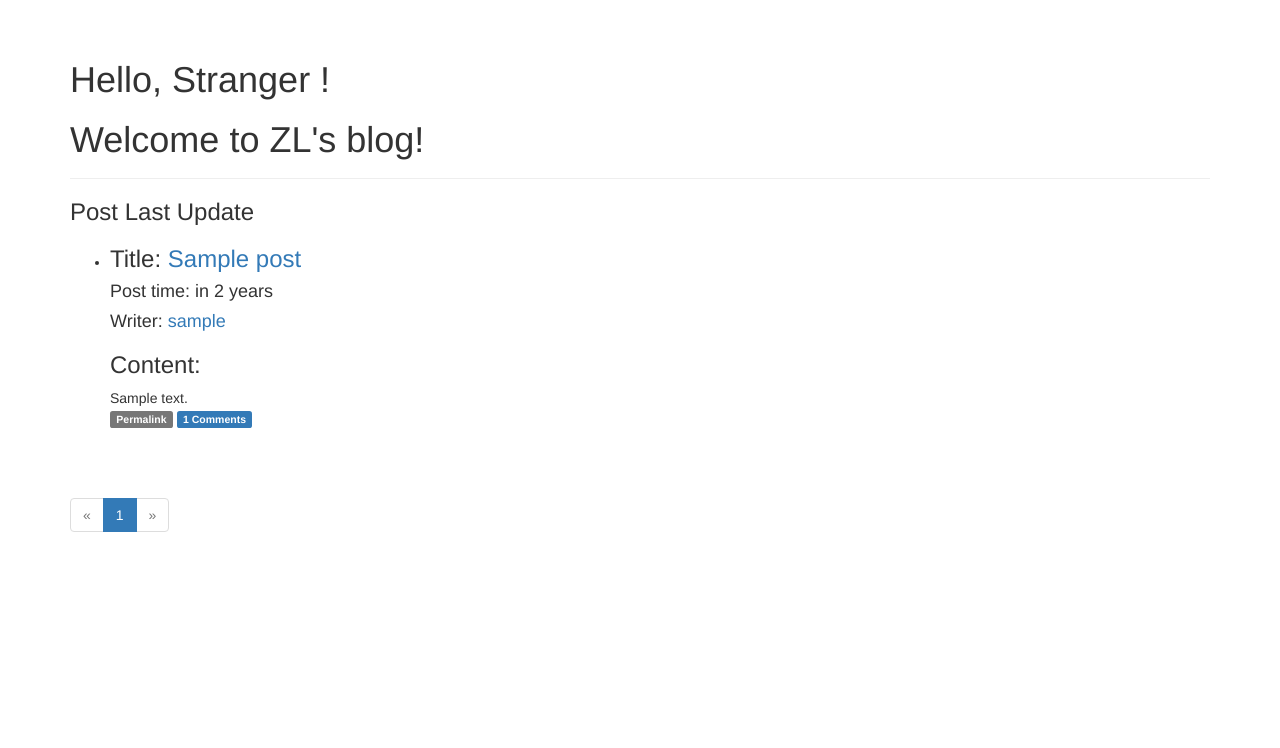
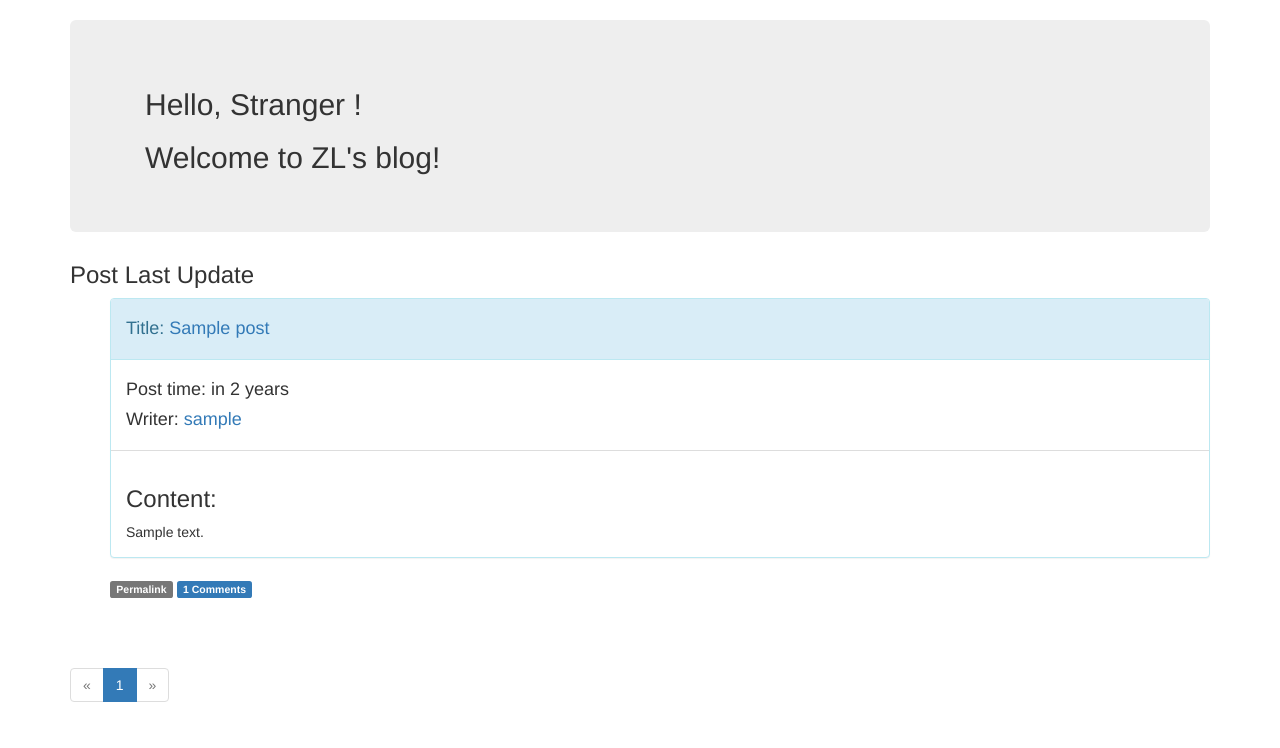
Before and after one commit to piaoliangkb/Flaskblog, a Flask app: page / in a window 1280 px wide. Shown: the part 52-800 px from the top of the page. Run offline with Flask 2, Linux system fonts and the light colour scheme; tables that the repository leaves empty hold one stand-in row (values such as "Sample post"); some libraries are stand-ins or nearby versions.

Commit message:
Make web pages more beautiful.

```diff
--- a/app/templates/_posts.html
+++ b/app/templates/_posts.html
@@ -1,18 +1,69 @@
+{#<ul class="posts">#}
+{#    {% for post in posts %}#}
+{#    <li class="post">#}
+{#        <div class="post-title">#}
+{#            <h3>Title: <a href="{{ url_for('.post', id=post.id) }}">{{ post.title }} </a></h3>#}
+{#        </div>#}
+{#        <div class="post-content">#}
+{#            <div class="post-date"><h4>Post time: {{ moment(post.timestamp).fromNow() }}</h4></div>#}
+{#            <div class="post-author"><h4>Writer: <a href="{{ url_for('.user', username=post.author.username) }}">{{ post.author.username }}</a></h4></div>#}
+{#            <div class="post-body"><h3>Content:</h3>#}
+{#                {% if post.body_html %}#}
+{#                {{ post.body_html | safe }}#}
+{#                {% else %}#}
+{#                {{ post.body }}#}
+{#                {% endif %}#}
+{#            </div>#}
+{#            <div class="post-footer">#}
+{#                <a href="{{ url_for('.post', id=post.id)}}">#}
+{#                    <span class="label label-default">Permalink</span>#}
+{#                    {% if current_user == post.author %}#}
+{#                    <a href="{{ url_for('.edit', id=post.id) }}">#}
+{#                        <span class="label label-primary">Edit</span>#}
+{#                    </a>#}
+{#                    {% elif current_user.is_administrator() %}#}
+{#                    <a href="{{ url_for('.edit', id=post.id) }}">#}
+{#                        <span class="label label-danger">Edit [Admin]</span>#}
+{#                    </a>#}
+{#                    {% endif %}#}
+{#                    {% if current_user.is_administrator() %}#}
+{#                    <a href="{{ url_for('.delete_post', id=post.id) }}">#}
+{#                        <span class="label label-danger">Delete</span>#}
+{#                    </a>#}
+{#                    {% endif %}#}
+{#                    <a href="{{ url_for('.post', id=post.id) }}#comments">#}
+{#                    <span class="label label-primary">{{ post.comments.count() }} Comments</span>#}
+{#                    </a>#}
+{#                </a>#}
+{#            </div><br>#}
+{#        </div>#}
+{#    </li>#}
+{#    {% endfor %}#}
+{#</ul>#}
+
+
 <ul class="posts">
     {% for post in posts %}
-    <li class="post">
-        <div class="post-title">
-            <h3>Title: <a href="{{ url_for('.post', id=post.id) }}">{{ post.title }} </a></h3>
+    <div class="post">
+        <div class="panel panel-info">
+            <div class="panel-heading">
+                <div class="panel-title">
+                    <h4>Title: <a href="{{ url_for('.post', id=post.id) }}">{{ post.title }} </a></h4>
                 </div>
-        <div class="post-content">
-            <div class="post-date"><h4>Post time: {{ moment(post.timestamp).fromNow() }}</h4></div>
-            <div class="post-author"><h4>Writer: <a href="{{ url_for('.user', username=post.author.username) }}">{{ post.author.username }}</a></h4></div>
-            <div class="post-body"><h3>Content:</h3>
+            </div>
+            <ul class="list-group">
+                <li class="list-group-item">
+                    <h4>Post time: {{ moment(post.timestamp).fromNow() }}</h4>
+                    <h4>Writer: <a href="{{ url_for('.user', username=post.author.username) }}">{{ post.author.username }}</a></h4>
+                </li>
+            </ul>
+            <div class="panel-body"><h3>Content:</h3>
                 {% if post.body_html %}
                 {{ post.body_html | safe }}
                 {% else %}
                 {{ post.body }}
                 {% endif %}
+            </div>
         </div>
     <div class="post-footer">
         <a href="{{ url_for('.post', id=post.id)}}">
@@ -37,6 +88,5 @@
         </a>
     </div><br>
     </div>
-    </li>
     {% endfor %}
 </ul>
--- a/app/templates/index.html
+++ b/app/templates/index.html
@@ -7,43 +7,21 @@
 {% endblock %}
 
 {% block page_content %}
-<div class="page-header">
-    <h1>Hello,
+<div class="jumbotron">
+    <div class="container">
+    <h2>Hello,
         {% if current_user.is_authenticated %}
         {{ current_user.username }}
         {% else %}
         Stranger
         {% endif %}!
-    </h1>
-    <h1>Welcome to ZL's blog!</h1>
+    </h2>
+    <h2>Welcome to ZL's blog!</h2>
+    </div>
 </div>
 <div>
     {% if current_user.can(4) %}
     {{ wtf.quick_form(form) }}
-{#        <div class="form-group required">#}
-{#        {{ form.title(id="title", class="form-control", placeholder=form.title.label.text) }}#}
-{#        </div>#}
-{#         <div class="form-group">#}
-{#             <div class="row">#}
-{#                 <div class="col-md-6">#}
-{#                     {{ form.body(only_input=True, class="input-markdown", placeholder=form.body.label.text) }}#}
-{#                 </div>#}
-{#                 <div class="col-md-6">#}
-{#                    {{ form.body(only_preview=True) }}#}
-{#                 </div>#}
-{#             </div>#}
-{#        </div>#}
-{#        <div class="form-group">#}
-{#             {{ form.submit(class="btn btn-default") }}#}
-{#         </div>#}
-{#        <div>#}
-{#        <form method="post" action="">#}
-{#        {{ form.csrf_token }}#}
-{#        {{ form.title(id="title", class="form-control", placeholder=form.title.label.text) }}#}
-{#        {{ form.body(class="ckeditor") }}#}
-{#        <button type="submit" class="btn btn-success">Submie</button>#}
-{#        </form>#}
-{#        </div>#}
     {% endif %}
 </div>
 <h3>Post Last Update</h3>
--- a/app/templates/post.html
+++ b/app/templates/post.html
@@ -7,7 +7,7 @@
 {% block page_content %}
 <h2 id="article">Posts</h2>
 {% include '_posts.html' %}
-<h4 id="comments">Comments</h4>
+<h2 id="comments">Comments</h2>
 {% if current_user.can(Permission.COMMENT) %}
 <div class="comment-form">
     {{ wtf.quick_form(form) }}
--- a/app/templates/posts_list.html
+++ b/app/templates/posts_list.html
@@ -24,7 +24,7 @@
         </div>
     </div>
 </form>
-<table class="table table-bordered table-striped">
+<table class="table table-striped">
     <thead>
     <tr>
         <th>Title</th>
```
Lines whose indentation alone changed are shown as unchanged.
